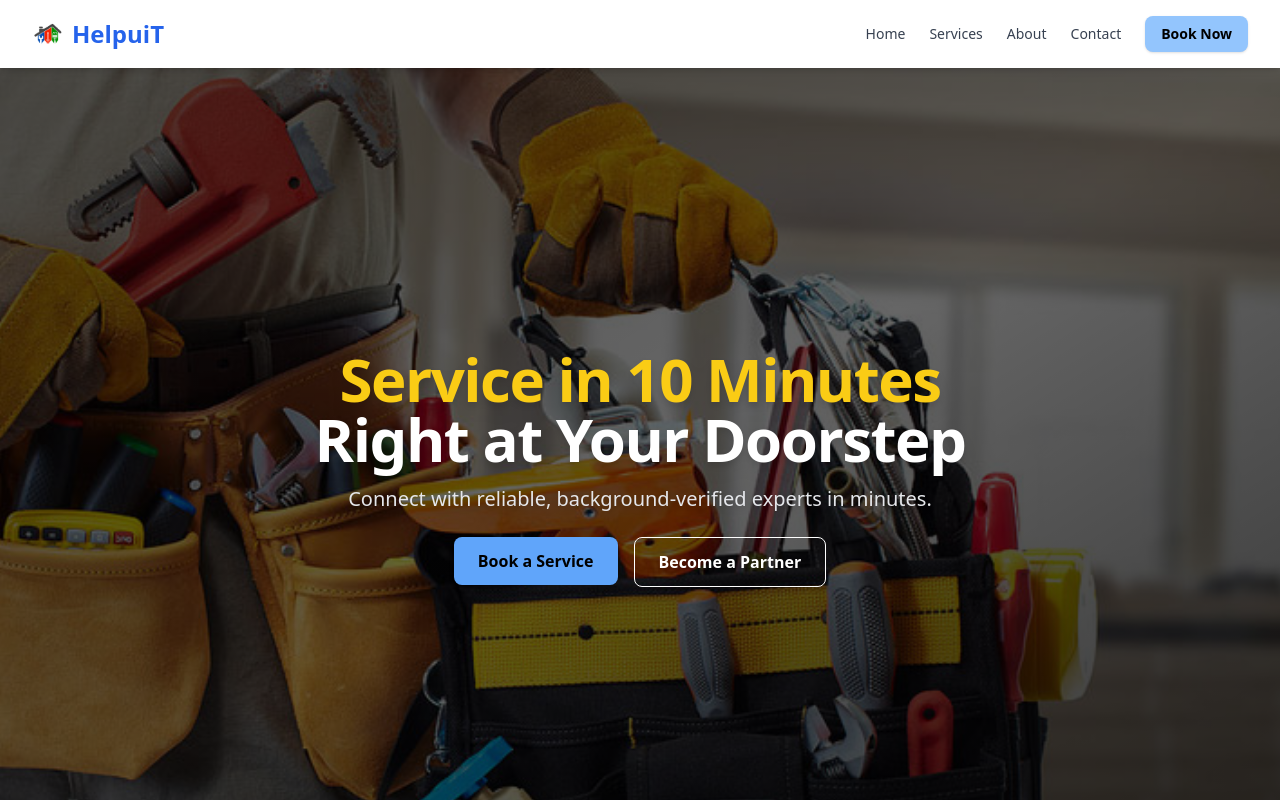
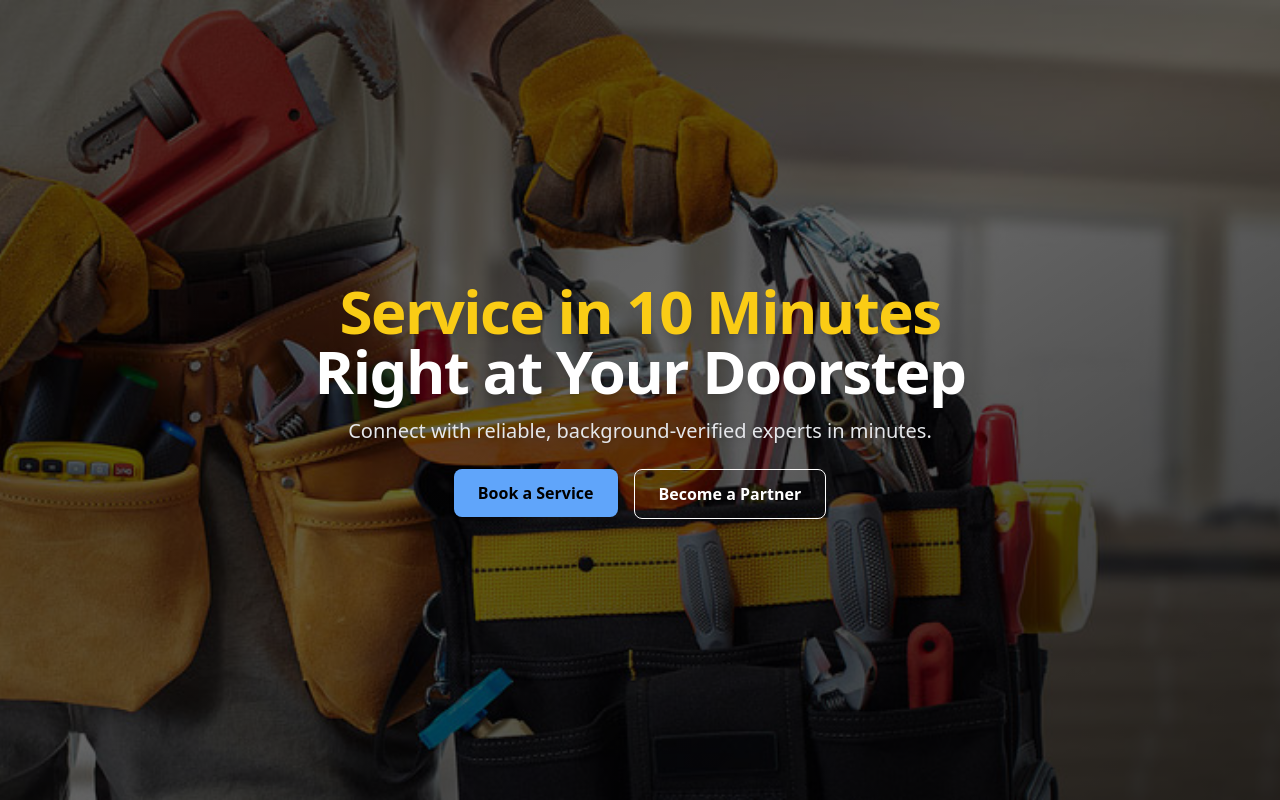
Before and after one commit to waterbikes/marketmavericks, a Next.js app: page / in a window 1280 px wide. Shown: the top 800 px of the page. Built offline with nearby package versions, Linux system fonts and the light colour scheme.

Commit message:
Update layout.js

```diff
--- a/app/layout.js
+++ b/app/layout.js
@@ -1,7 +1,6 @@
 import { Geist, Geist_Mono } from "next/font/google";
 import "./globals.css";
 import Footer from "./components/Footer/page";
-import Navbar from "./components/Navbar/page";
 
 const geistSans = Geist({
   variable: "--font-geist-sans",
@@ -23,7 +22,6 @@ export default function RootLayout({ children }) {
      <html lang="en">
       <head />
       <body className="bg-white text-gray-900">
-        <Navbar />
         {children}
         <Footer />
       </body>
```
